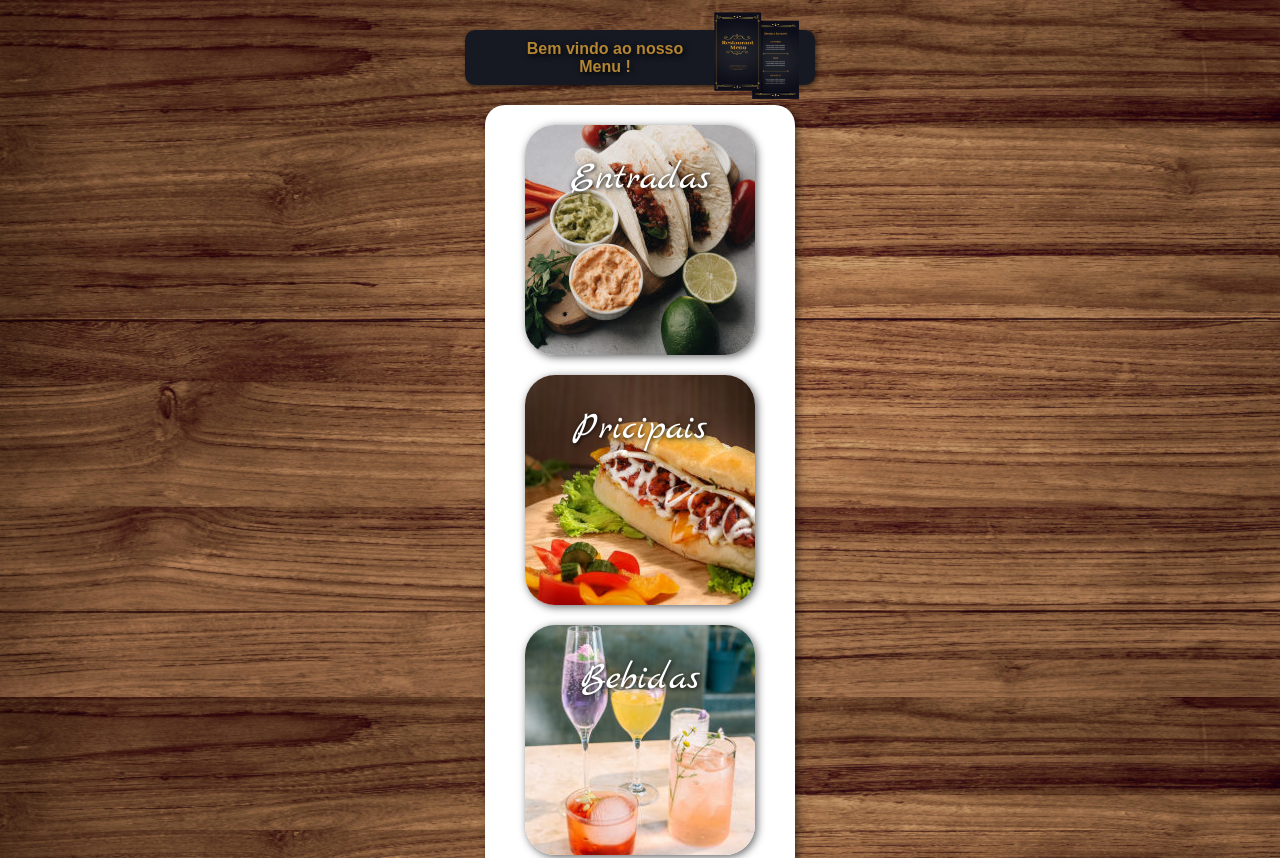
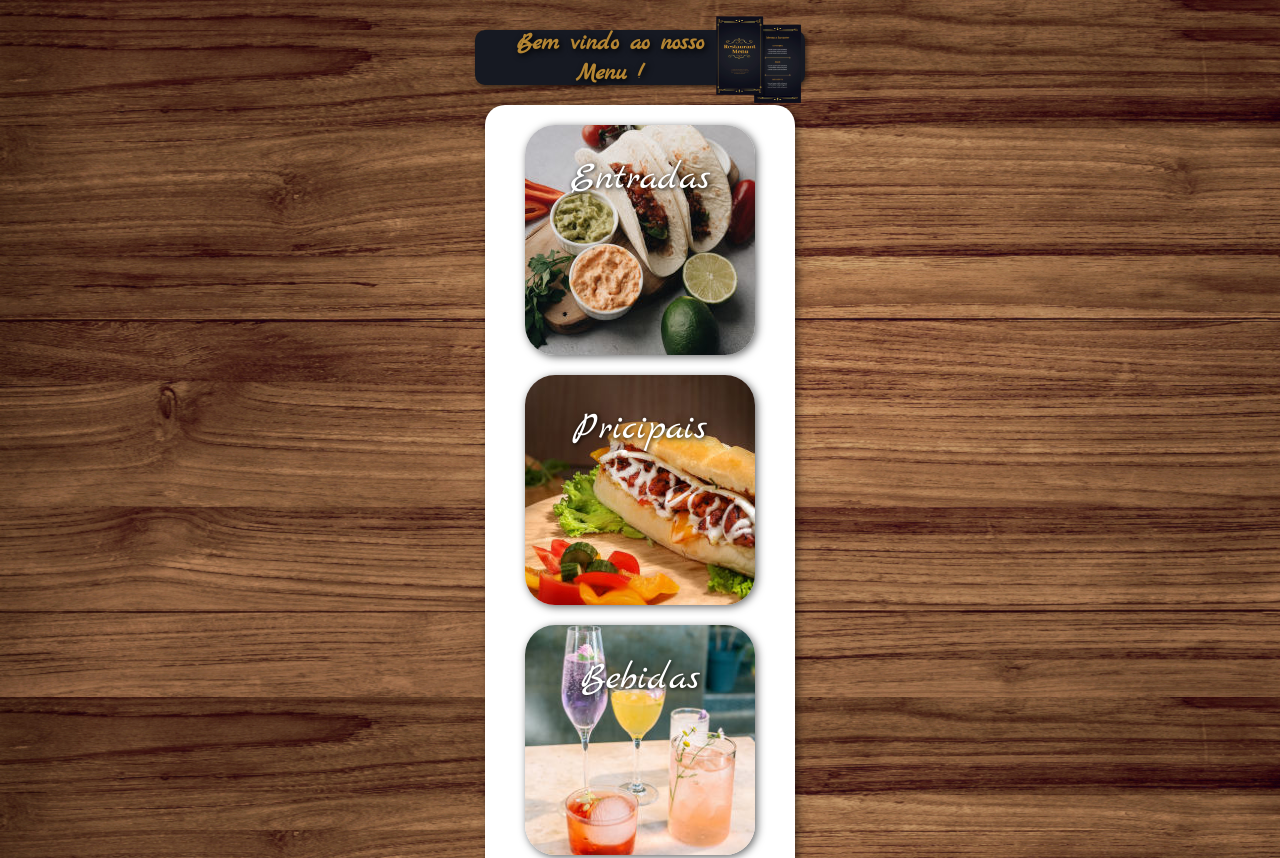
Before and after one commit to ZxvinixZ/projeto-menu, a plain HTML site: page index.html in a window 1280 px wide. Shown: the top 858 px of the page. Drawn offline with Linux system fonts and the light colour scheme.

Commit message:
Update geral.css

```diff
--- a/estilos-index/geral.css
+++ b/estilos-index/geral.css
@@ -28,7 +28,7 @@ header {
     height: 45px;
     text-align: center;
     margin: 30px 0px 20px 0px;
-    padding: 5px 0px 5px 60px ;
+    padding: 5px 0px 5px 40px ;
 
 
 
@@ -40,8 +40,9 @@ header {
 h1 {
     color: #b48533;
     text-shadow: 2px 2px 6px black;
-    max-width: 160px;
-    font-size: 1em;
+    max-width: 190px;
+    font-size: 1.5em;
+    font-family: 'Marck Script', cursive;
 
 
     position: relative;
@@ -51,8 +52,8 @@ h1 {
 }
 picture {
     position: relative;
-    top: -60px;
-    left: 30%;
+    top: -80px;
+    left: 34%;
 
 }
 img {
```
